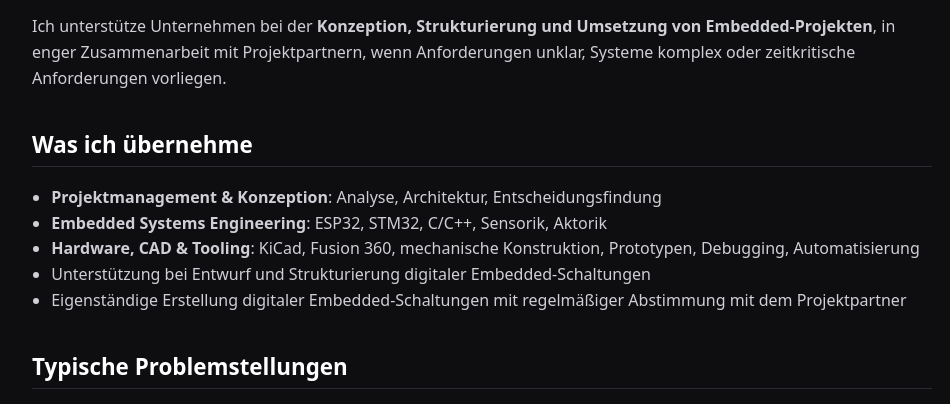
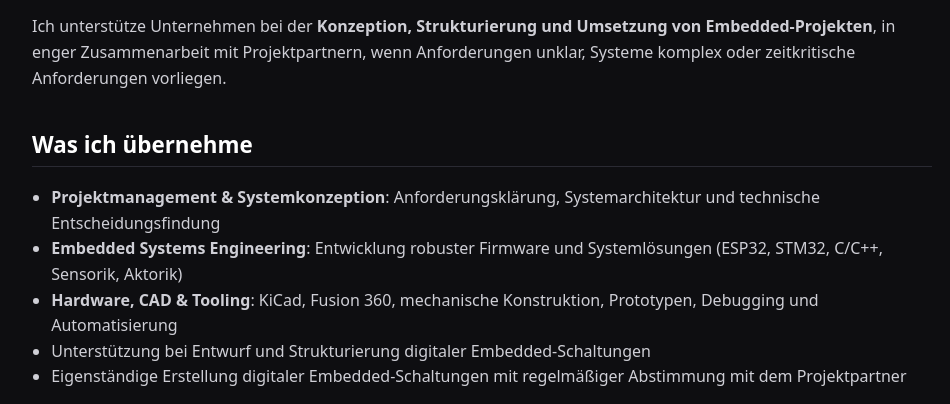
Before and after one commit to Ihysol/ihysol.github.io, a plain HTML site: page index.html in a window 1280 px wide. Shown: the part 327-731 px from the top of the page, without its empty margins (158-1108 px from the left). Drawn offline with Linux system fonts and the light colour scheme.

Commit message:
Update index.html

```diff
--- a/index.html
+++ b/index.html
@@ -98,14 +98,20 @@
       in enger Zusammenarbeit mit Projektpartnern, wenn Anforderungen unklar, Systeme komplex oder zeitkritische Anforderungen vorliegen.
     </p>
 
+
     <h2>Was ich übernehme</h2>
 <ul>
-      <li><strong>Projektmanagement & Konzeption</strong>: Analyse, Architektur, Entscheidungsfindung</li>
-      <li><strong>Embedded Systems Engineering</strong>: ESP32, STM32, C/C++, Sensorik, Aktorik</li>
+  <li>
+    <strong>Projektmanagement & Systemkonzeption</strong>:
+    Anforderungsklärung, Systemarchitektur und technische Entscheidungsfindung
+  </li>
+  <li>
+    <strong>Embedded Systems Engineering</strong>:
+    Entwicklung robuster Firmware und Systemlösungen (ESP32, STM32, C/C++, Sensorik, Aktorik)
+  </li>
   <li>
     <strong>Hardware, CAD & Tooling</strong>:
-  KiCad, Fusion 360, mechanische Konstruktion,
-  Prototypen, Debugging, Automatisierung
+    KiCad, Fusion 360, mechanische Konstruktion, Prototypen, Debugging und Automatisierung
   </li>
   <li>
     Unterstützung bei Entwurf und Strukturierung digitaler Embedded-Schaltungen
```
Lines whose indentation alone changed are shown as unchanged.
